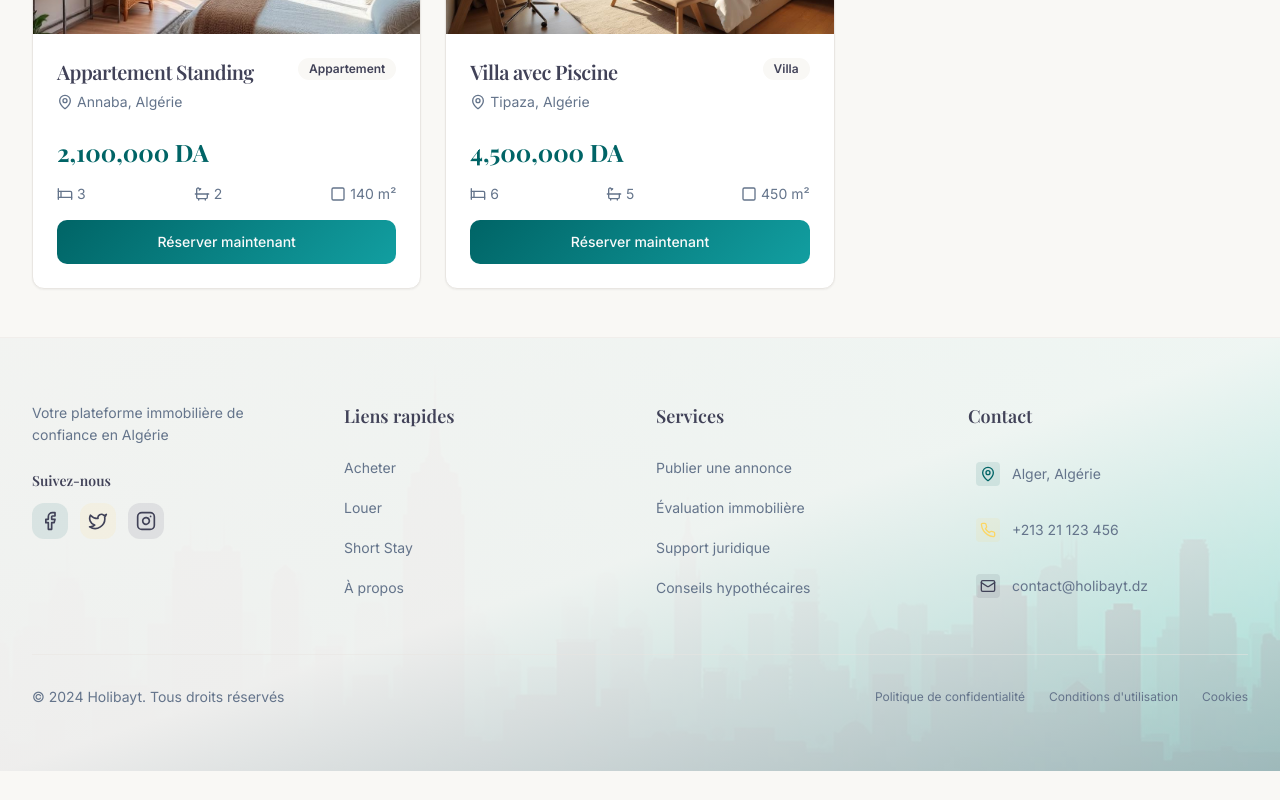
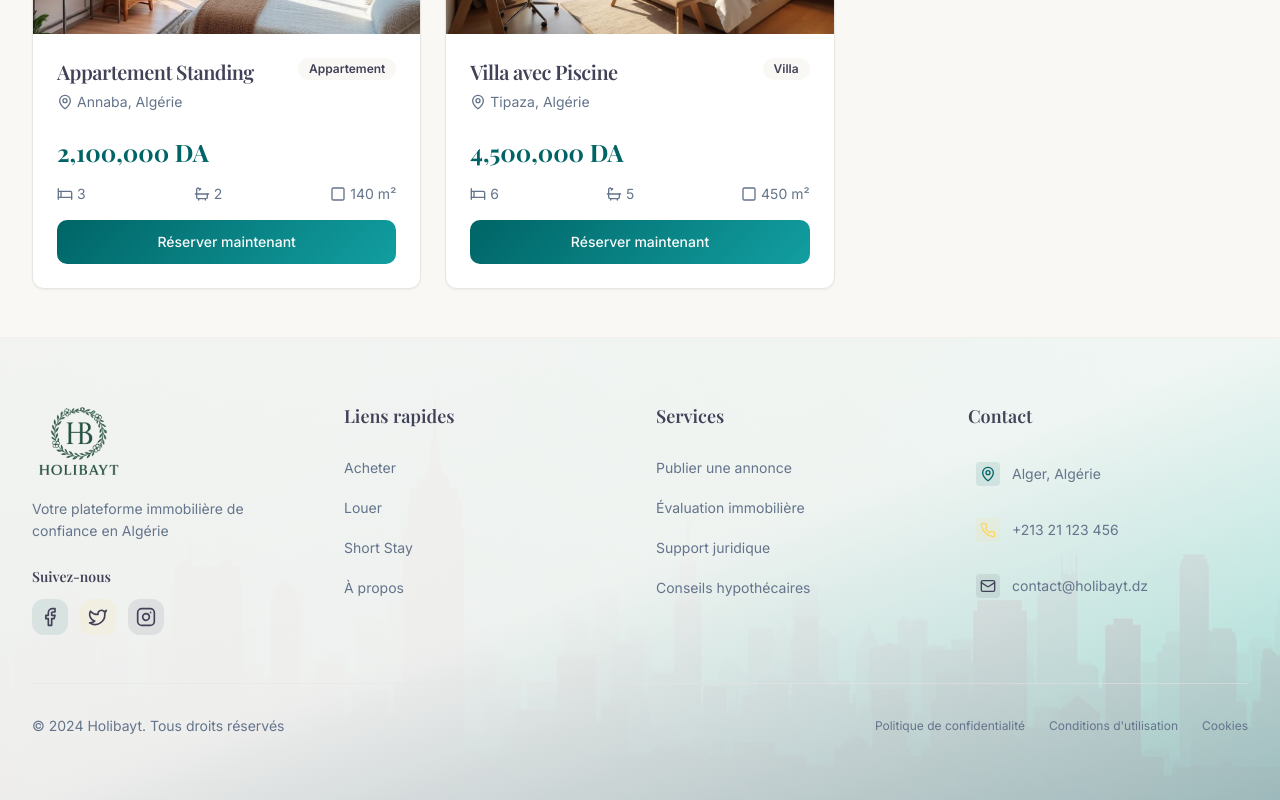
Before and after one commit to EdulogyIT/HOLIBAYT, a React (Vite) app: page /buy in a window 1280 px wide. Shown: the part 1481-2281 px from the top of the page. Before the commit the page ends 2252 px from the top, so only its background shows below. Built offline with nearby package versions, Linux system fonts and the light colour scheme.

Commit message:
Add logo to footer
Add the provided logo to the footer.

```diff
--- a/src/components/Footer.tsx
+++ b/src/components/Footer.tsx
@@ -23,6 +23,11 @@ const Footer = () => {
           {/* Company Info - Enhanced */}
           <div className="space-y-6 md:col-span-1">
             <div className="space-y-4">
+              <img
+                src="/lovable-uploads/b974fb79-9873-41fb-b3ad-9b4bf38b8a77.png"
+                alt="Holibayt Logo"
+                className="h-20 w-auto hover:scale-105 transition-transform duration-300"
+              />
               <p className="text-muted-foreground font-inter text-sm leading-relaxed">
                 {t('footerDescription')}
               </p>
```
Also changed, not shown: public/lovable-uploads/b974fb79-9873-41fb-b3ad-9b4bf38b8a77.png (added).
